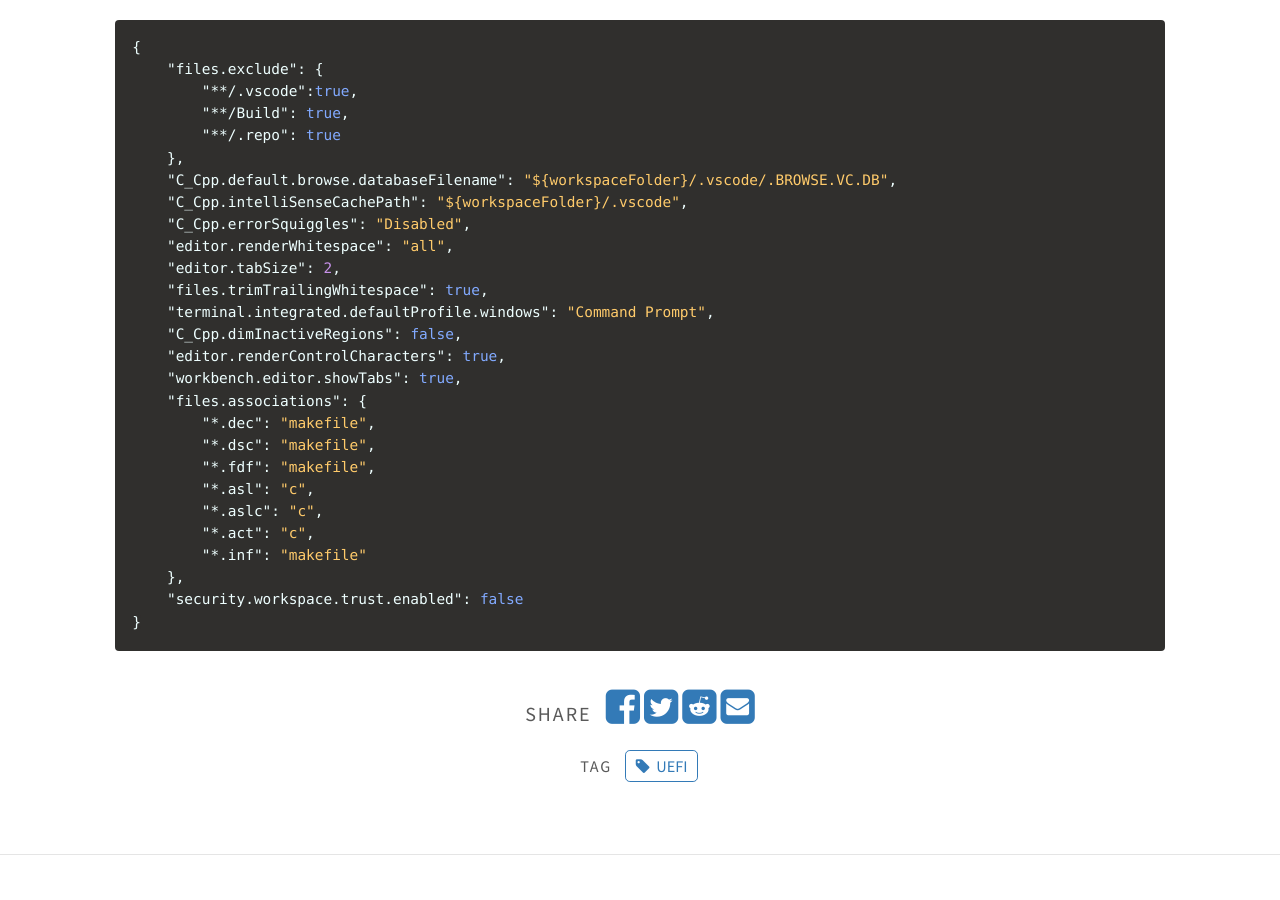
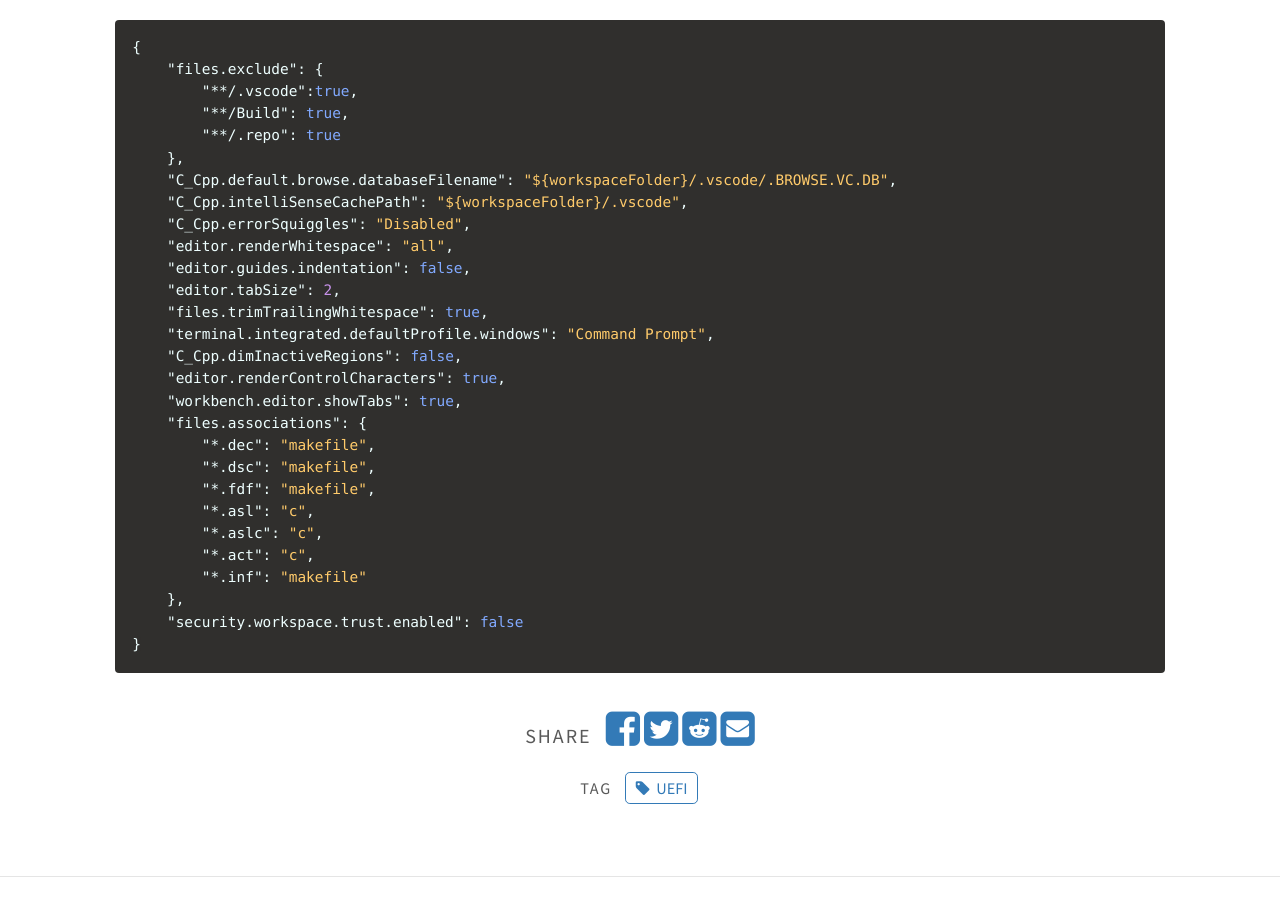
Before and after one commit to vinxue/vinxue.github.io, a Jekyll site: the page built from _posts/2021-10-14-vs-code-setting.md, in a window 1280 px wide and 900 px high, scrolled down 500 px. Built offline with Jekyll 4.4.1, drawn with Linux system fonts in a browser that asks for light colours.

Commit message:
Post: Update VS Code setting (10/18/2021)

```diff
--- a/_posts/2021-10-14-vs-code-setting.md
+++ b/_posts/2021-10-14-vs-code-setting.md
@@ -22,6 +22,7 @@ The VS Code setting script:
     "C_Cpp.intelliSenseCachePath": "${workspaceFolder}/.vscode",
     "C_Cpp.errorSquiggles": "Disabled",
     "editor.renderWhitespace": "all",
+    "editor.guides.indentation": false,
     "editor.tabSize": 2,
     "files.trimTrailingWhitespace": true,
     "terminal.integrated.defaultProfile.windows": "Command Prompt",
```
